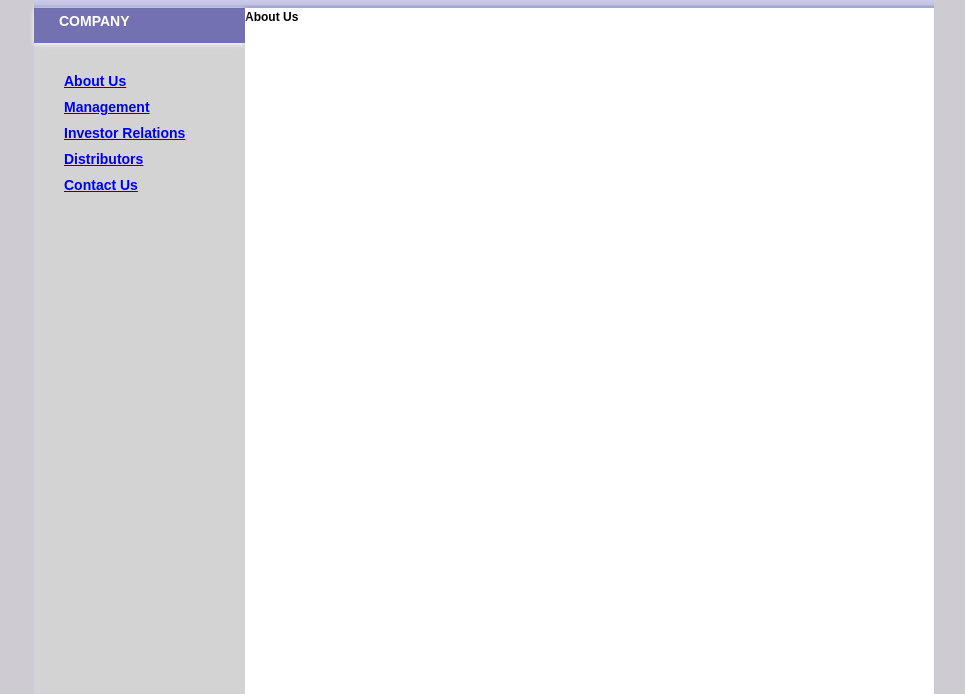
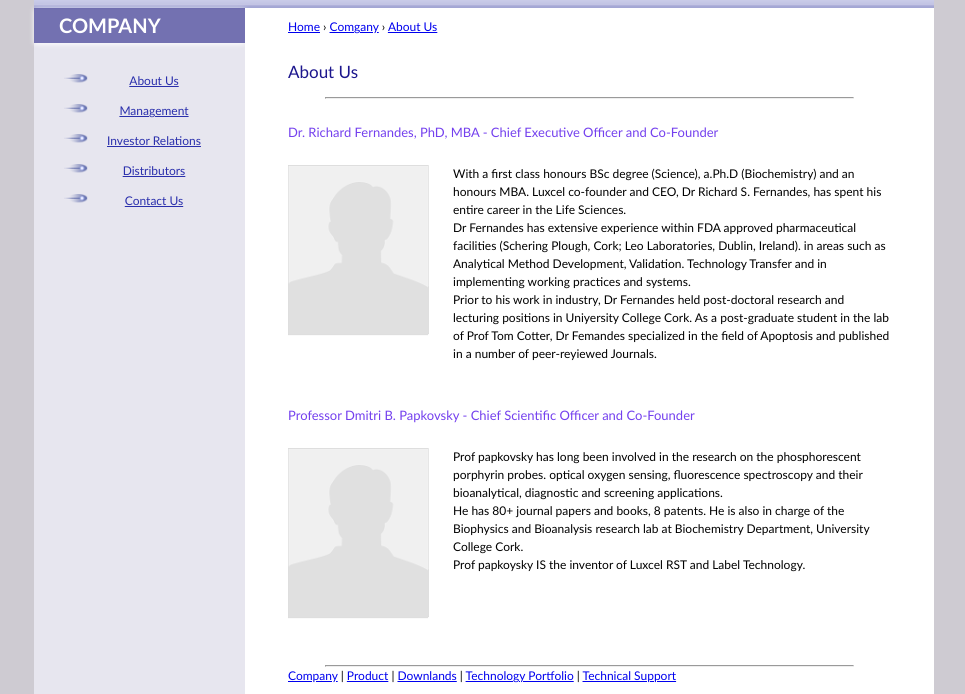
Before and after one commit to irina-tsedryk/JS, a plain HTML site: page index.html in a window 1280 px wide. Shown: the part 190-884 px from the top of the page, without its empty margins (156-1121 px from the left). Drawn offline with Linux system fonts and the light colour scheme.

Commit message:
Task-1-3-4-5

```diff
--- a/css/style.css
+++ b/css/style.css
@@ -6,7 +6,7 @@
 display: block;
 }
 body {
-font: 12px/18px Arial, sans-serif;
+font: 12px/18px Calibri, Arial, sans-serif;
 width: 100%;
 background: #CECBD2;
 }
@@ -55,8 +55,7 @@
 list-style:none;
 float:left;
 padding:0px;
-font-family:Arial, Helvetica, sans-serif;
-font-size:8px;
+font: 8px Calibri, Arial, Verdana;
 }
 
 .menu ul li a{
@@ -89,6 +88,10 @@
 height: 30px;
 background: url(../images/menus.png);
 }
+.menus  li a:hover {
+    background-color: #1C168D;
+	color: white;
+}
 
 .nav {
 margin:0px;
@@ -99,7 +102,7 @@
 list-style:none;
 float: left;
 position: relative;
-font: bold 11px Arial, Verdana;
+font: bold 11px Calibri, Arial, Verdana;
 padding: 0 0 0 25px;
 }
 
@@ -123,26 +126,55 @@
 clear: both;
 content: '';
 }
+
 .container {
 width: 100%;
 float: left;
 overflow: hidden;
 }
+
 .content {
 padding: 0 0 0 211px;
+margin: 10px 43px 10px 43px;
 }
 
 
+
+h1{
+padding: 25px 0 15px 0;
+color: #1C168D;
+font: 17px Calibri, Arial, Verdana;
+}
+
+.img_face{
+padding: 0 0 26px 0;
+float:left;
+margin: 0px 24px 20px 0;
+}
+
+.line {
+margin: 0 37px;
+color: #7440ee;
+size: 2px;
+}
+
+h2 {
+padding: 25px 0 25px 0;
+color: #7440ee;
+font: 13px Calibri, Arial, Verdana;
+}
+
 /* Left Sidebar
 -----------------------------------------------------------------------------*/
+
 .left-sidebar {
 float: left;
 width: 211px;
-height: 692px;
+height: 750px;
 margin-left: -100%;
 position: relative;
-background: #D3D3D3;
-font: bold 14px Arial, Verdana;
+background: url(../images/left-sidebar.png);
+font: 12px Calibri, Arial, Verdana;
 }
 
 .left-sidebar p{
@@ -152,18 +184,31 @@
 box-shadow: 0px 1px 5px 0px white;
 color: white;
 padding: 5px 0 0 25px;
+font: bold 20px Calibri, Arial, Verdana;
 }
 
 .left-sidebar ul{
-width: 186px;
 padding: 20px 0 0 30px;
-color: #1C168D;
 }
 
 .left-sidebar ul li{
 list-style:none;
-padding-top: 10px;
+padding: 10px 0 0 0;
 }
+
+.left-sidebar ul li a.rollover {
+background: url(../images/icon.png) no-repeat;
+display: block;
+text-align: center;
+width: 180px;
+height: 20px;
+color: #2A2FAC;
+}
+
+.left-sidebar ul li a.rollover:hover {
+background: url(../images/icon_rol.png) no-repeat;
+}
+
 /* Footer
 -----------------------------------------------------------------------------*/
 .footer {
@@ -171,11 +216,17 @@
 background: url(../images/footer.png);
 }
 
-.contacts{
+.contacts {
 float:left;
 padding-left:23px;
 padding-top:22px;
-font: bold 10px Arial, Verdana;
+font: 10px Calibri, Arial, Verdana;
+color: white;
+}
+
+.contacts p a{
+text-decoration: none;
+font: 10px Calibri, Arial, Verdana;
 color: white;
 }
 .footer_logo{
--- a/index.html
+++ b/index.html
@@ -45,18 +45,53 @@
 
 		<div class="container">
 			<main class="content">
-				<strong>About Us</strong>
+				<p><a href="#">Home</a> › <a href="#">Comgany</a> › <a href="#">About Us</a></p>
+				<h1>About Us</h1>
+
+				<hr class="line">
+				<h2>Dr. Richard Fernandes, PhD, MBA - Chief Executive Officer and Co-Founder</h2>
+				<p><img src="images/face.png" alt="" title="" / class="img_face">
+				With a first class honours BSc degree (Science), a.Ph.D (Biochemistry) and
+					an honours MBA. Luxcel co-founder and CEO, Dr Richard S. Fernandes, has
+					spent his entire career in the Life Sciences.</p>
+				<p>Dr Fernandes has extensive experience within FDA approved
+					pharmaceutical facilities (Schering Plough, Cork; Leo Laboratories, Dublin,
+					Ireland). in areas such as Analytical Method Development, Validation.
+					Technology Transfer and in implementing working practices
+					and systems.</p>
+				<p>Prior to his work in industry, Dr Fernandes held post-doctoral research and
+					lecturing positions in Uniyersity College Cork. As a post-graduate student in the lab of Prof Tom Cotter,
+					Dr Femandes specialized in the field of Apoptosis and published in a number of peer-reyiewed
+					Journals.</p>
+				<div style="clear:both;"></div>
+				<h2>Professor Dmitri В. Papkovsky - Chief Scientific Officer and Co-Founder</h2>
+				<p><img src="images/face.png" alt="" title="" / class="img_face">
+				    Prof papkovsky has long been involved in the research on the
+					phosphorescent porphyrin probes. optical oxygen sensing, fluorescence
+					spectroscopy and their bioanalytical, diagnostic and screening
+					applications.
+					</p>
+				<p>He has 80+ journal papers and books, 8 patents. He is also in charge of
+					the Biophysics and Bioanalysis research lab at Biochemistry Department,
+					University College Cork.
+					</p>
+				<p>Prof papkoysky IS the inventor of Luxcel RST and Label Technology.</p>
+				<div style="clear:both;"></div>
+				<hr class="line">
+
+				<p><a href="#">Company</a> | <a href="#">Product</a> | <a href="#">Downlands</a> | <a href="#">Technology Portfolio</a> | <a href="#">Technical Support</a>
+
 			</main><!-- .content -->
 		</div><!-- .container-->
 
 		<aside class="left-sidebar">
 			<p>COMPANY</p>
 			<ul>
-				<li><a href="#">About Us</a></li>
-				<li><a href="#">Management</a></li>
-				<li><a href="#">Investor Relations</a></li>
-				<li><a href="#">Distributors</a></li>
-				<li><a href="#">Contact Us</a></li>
+				<li><a href="#" class="rollover">About Us</a></li>
+				<li><a href="#" class="rollover">Management</a></li>
+				<li><a href="#" class="rollover">Investor Relations</a></li>
+				<li><a href="#" class="rollover">Distributors</a></li>
+				<li><a href="#" class="rollover">Contact Us</a></li>
 			</ul>
 		</aside><!-- .left-sidebar -->
 
@@ -66,7 +101,7 @@
 		<div class="contacts">
 			<p>© 2007 Luxcel Biosciences Ltd.</p>
 			<p>Lee Maltings, UCC, Prospect Row, Cork, Ireland.</p>
-			<p>Tel: +353(0)21-4904257   |   Email:info@luxcel.com</p>
+			<p><a href="tel:+353021-4904257">Tel: +353(0)21-4904257</a>   |   <a href="mailto:info@luxcel.com?Subject=Hello%20again" target="_top">Email:info@luxcel.com</a></p>
         </div>
 
 		<div class="footer_logo">
```
Also changed, not shown: images/icon.png (added), images/icon_rol.png (added), images/left-sidebar.png (added).
